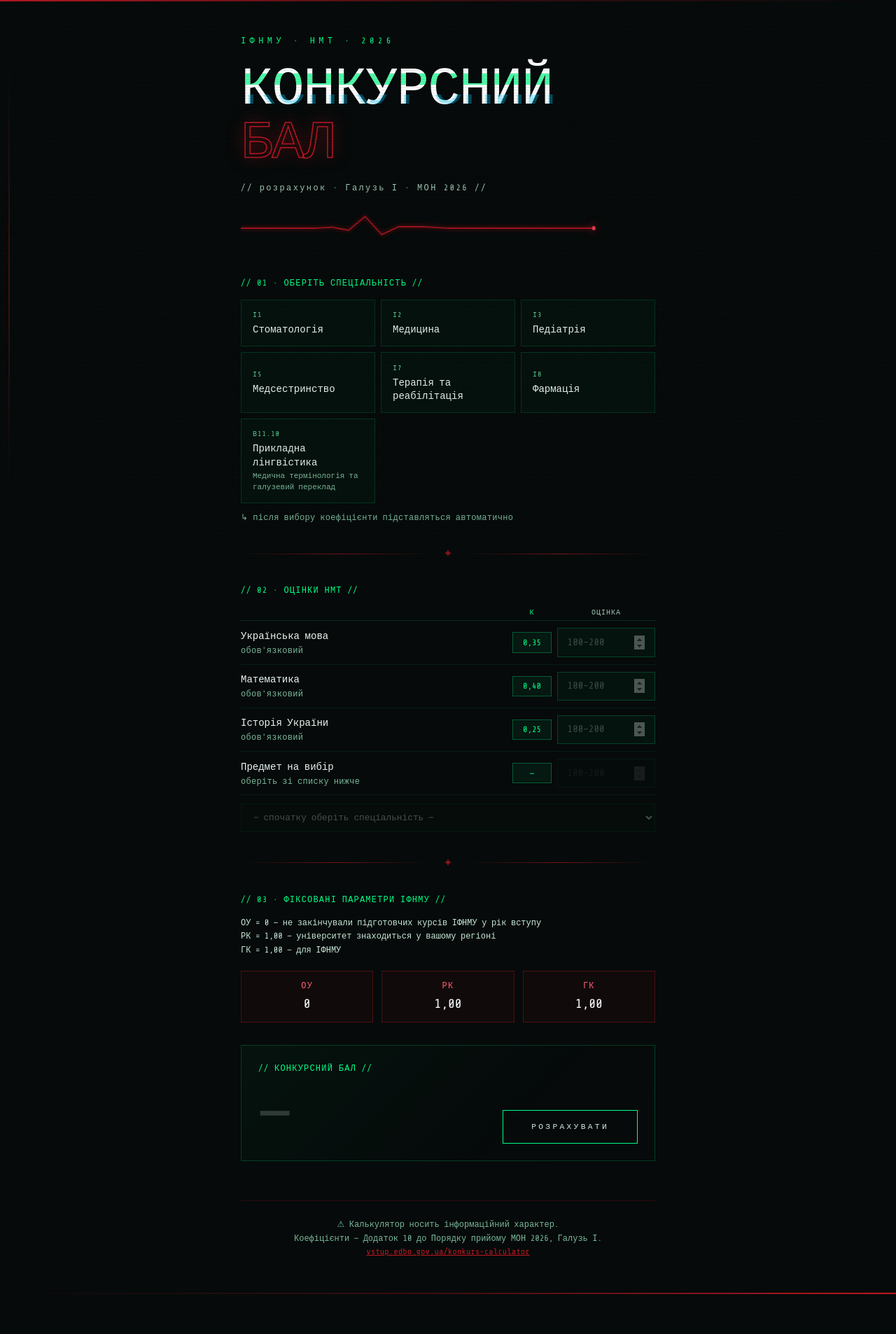
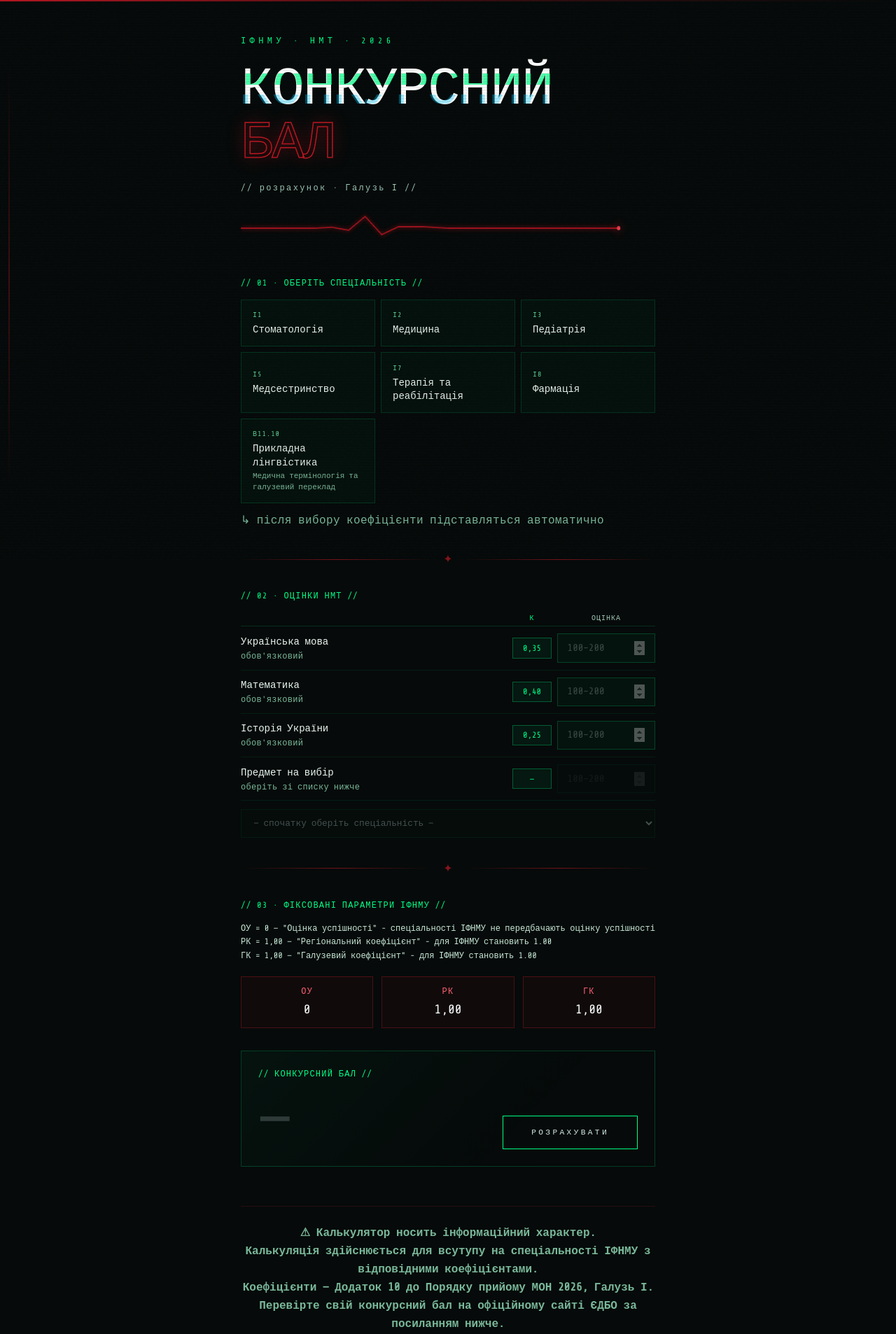
Before and after one commit to bosox1/kb2026, a React (Vite) app: page / in a window 1280 px wide. Shown: the top 1906 px of the page at 70% size. Before the commit the page ends 1849 px from the top, so only its background shows below. Built offline with nearby package versions, Linux system fonts and the light colour scheme.

Commit message:
disclaimer changed

```diff
--- a/src/App.jsx
+++ b/src/App.jsx
@@ -132,7 +132,7 @@
           </div>
 
           <p className="mt-5 text-xs tracking-[0.2em] animate-fadein-2" style={{ color: '#a0c8b8' }}>
-            // розрахунок · Галузь І · МОН 2026 //
+            // розрахунок · Галузь І //
           </p>
 
           <div className="mt-7 animate-fadein-3">
@@ -144,7 +144,7 @@
         <section className="reveal mb-8">
           <Label>01 · Оберіть спеціальність</Label>
           <SpecSelector selected={spec} onSelect={handleSpecSelect} />
-          <p className="text-xs mt-3 tracking-wide" style={{ color: '#7ab89a' }}>
+          <p className="text-base mt-3 tracking-wide" style={{ color: '#7ab89a' }}>
             ↳ після вибору коефіцієнти підставляться автоматично
           </p>
         </section>
@@ -198,9 +198,9 @@
         <section className="reveal mb-8">
           <Label>03 · Фіксовані параметри ІФНМУ</Label>
           <p className="text-xs leading-relaxed mb-5" style={{ color: '#c8e8d8' }}>
-            ОУ = 0 — не закінчували підготовчих курсів ІФНМУ у рік вступу<br />
-            РК = 1,00 — університет знаходиться у вашому регіоні<br />
-            ГК = 1,00 — для ІФНМУ
+            ОУ = 0 — "Оцінка успішності" - спеціальності ІФНМУ не передбачають оцінку успішності<br />
+            РК = 1,00 — "Регіональний коефіцієнт" - для ІФНМУ становить 1.00<br />
+            ГК = 1,00 — "Галузевий коефіцієнт" - для ІФНМУ становить 1.00
           </p>
           <div className="grid grid-cols-3 gap-3">
             {[['ОУ', '0'], ['РК', '1,00'], ['ГК', '1,00']].map(([lbl, val]) => (
@@ -258,9 +258,11 @@
 
         {/* Footer */}
         <footer className="mt-14 pt-6" style={{ borderTop: '1px solid rgba(190,24,35,0.2)' }}>
-          <p className="text-xs leading-relaxed text-center" style={{ color: '#7ab89a' }}>
+          <p className="text-base font-semibold leading-relaxed text-center" style={{ color: '#7ab89a' }}>
             ⚠ Калькулятор носить інформаційний характер.<br />
+            Калькуляція здійснюється для всутупу на спеціальності ІФНМУ з відповідними коефіцієнтами.<br />
             Коефіцієнти — Додаток 10 до Порядку прийому МОН 2026, Галузь І.<br />
+            Перевірте свій конкурсний бал на офіційному сайті ЄДБО за посиланням нижче.<br />
             <a href="https://vstup.edbo.gov.ua/konkurs-calculator" target="_blank" rel="noopener noreferrer"
               style={{ color: '#be1823', textDecoration: 'underline' }}>
               vstup.edbo.gov.ua/konkurs-calculator
```
